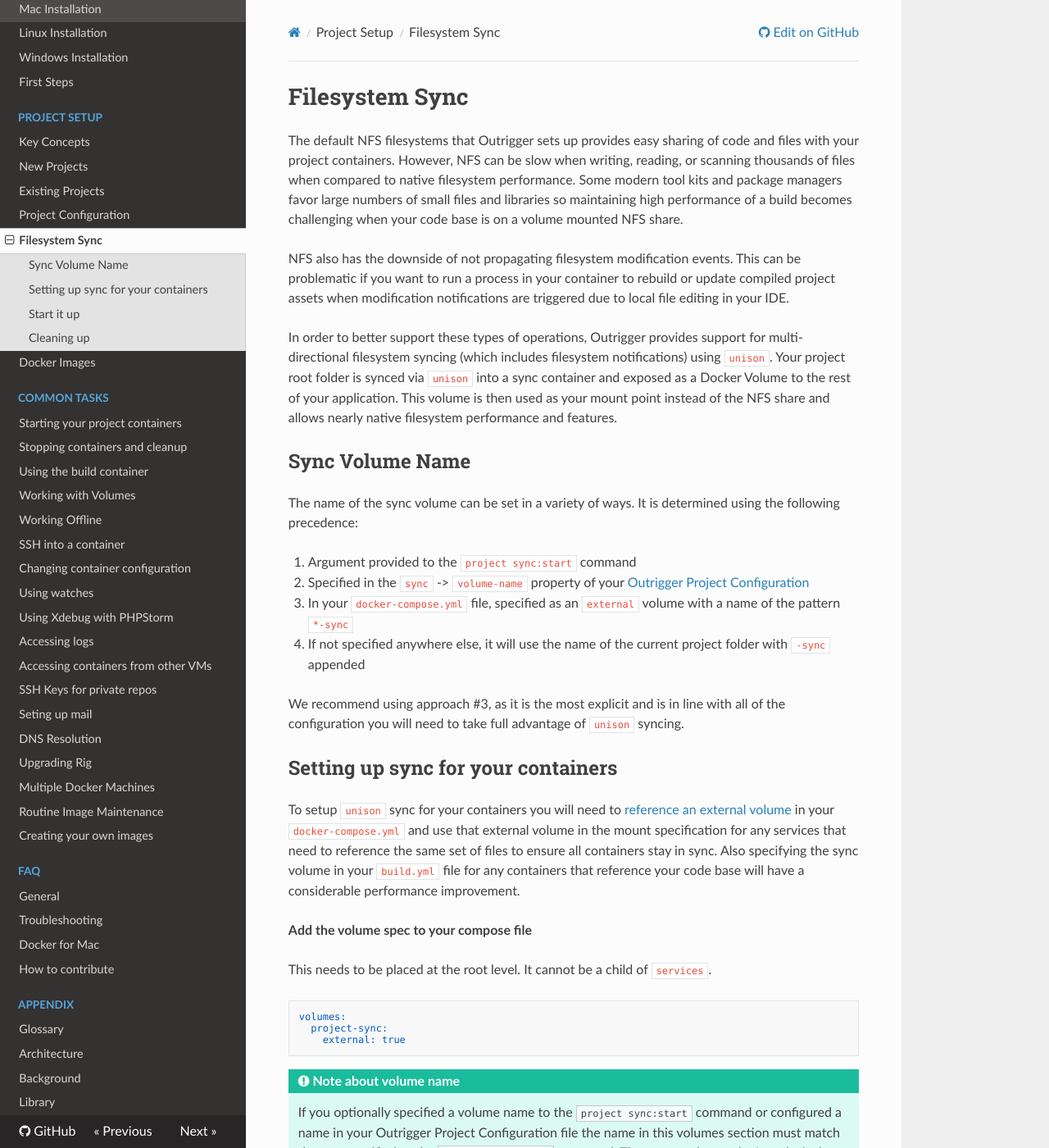
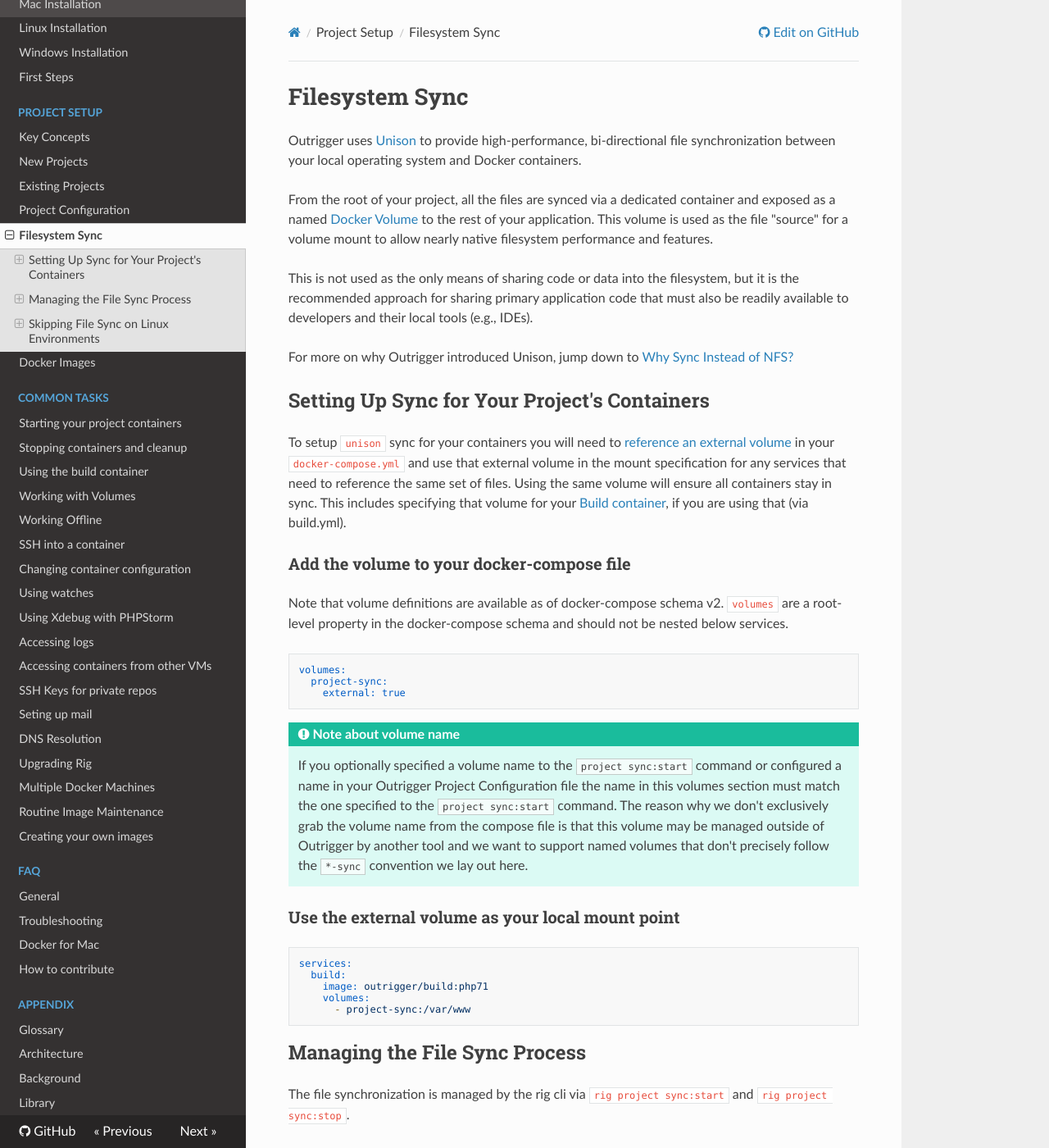
Before and after one commit to phase2/outrigger-docs, an MkDocs documentation site: the page built from docs/project-setup/filesystem-sync.md, in a window 1280 px wide and 1400 px high. Shown: the whole window at 82% size. Built offline with MkDocs 1.6.1, drawn with Linux system fonts in a browser that asks for light colours; nearby versions of some CDN libraries; old or Windows-style settings are respelled for this version of MkDocs; some of the changed text lies outside the part shown.

Commit message:
Realign filesystem sync documentation for easier learning

````diff
--- a/docs/project-setup/filesystem-sync.md
+++ b/docs/project-setup/filesystem-sync.md
@@ -1,41 +1,22 @@
 # Filesystem Sync
 
-The default NFS filesystems that Outrigger sets up provides easy sharing of code and files with your project containers.
-However, NFS can be slow when writing, reading, or scanning thousands of files when compared to native filesystem performance.
-Some modern tool kits and package managers favor large numbers of small files and libraries so maintaining high performance
-of a build becomes challenging when your code base is on a volume mounted NFS share.
+Outrigger uses [Unison](https://github.com/bcpierce00/unison) to provide high-performance, bi-directional file synchronization between your local operating system and Docker containers.
 
-NFS also has the downside of not propagating filesystem modification events. This can be problematic if you want to run
-a process in your container to rebuild or update compiled project assets when modification notifications are triggered
-due to local file editing in your IDE.
+From the root of your project, all the files are synced via a dedicated container and exposed as a named [Docker Volume](https://docs.docker.com/engine/tutorials/dockervolumes/) to the rest of your application. This volume is used as the file "source" for a volume mount to allow nearly native filesystem performance and features.
 
-In order to better support these types of operations, Outrigger provides support for multi-directional filesystem syncing
-(which includes filesystem notifications) using `unison`.  Your project root folder is synced via `unison` into a sync
-container and exposed as a Docker Volume to the rest of your application. This volume is then used as your mount point
-instead of the NFS share and allows nearly native filesystem performance and features.
+This is not used as the only means of sharing code or data into the filesystem, but it is the recommended approach for sharing primary application code that must also be readily available to developers and their local tools (e.g., IDEs).
 
-## Sync Volume Name
+For more on why Outrigger introduced Unison, jump down to [Why Sync Instead of NFS?](#why-sync-instead-of-nfs)
 
-The name of the sync volume can be set in a variety of ways. It is determined using the following precedence:
-
-1. Argument provided to the `project sync:start` command
-2. Specified in the `sync` -> `volume-name` property of your [Outrigger Project Configuration](./project-configuration.md)
-3. In your `docker-compose.yml` file, specified as an `external` volume with a name of the pattern `*-sync`
-4. If not specified anywhere else, it will use the name of the current project folder with `-sync` appended
-
-We recommend using approach #3, as it is the most explicit and is in line with all of the configuration you will need
-to take full advantage of `unison` syncing.
-
-## Setting up sync for your containers
+## Setting Up Sync for Your Project's Containers
 
 To setup `unison` sync for your containers you will need to [reference an external volume](https://docs.docker.com/compose/compose-file/#volume-configuration-reference)
 in your `docker-compose.yml` and use that external volume in the mount specification for any services that need to
-reference the same set of files to ensure all containers stay in sync. Also specifying the sync volume in your `build.yml`
-file for any containers that reference your code base will have a considerable performance improvement.
+reference the same set of files. Using the same volume will ensure all containers stay in sync. This includes specifying that volume for your [Build container](/common-tasks/using-the-build-container), if you are using that (via build.yml).
 
-**Add the volume spec to your compose file**
+### Add the volume to your docker-compose file
 
-This needs to be placed at the root level. It cannot be a child of `services`.
+Note that volume definitions are available as of docker-compose schema v2. `volumes` are a root-level property in the docker-compose schema and should not be nested below services.
 
 ```yaml
 volumes:
@@ -50,7 +31,7 @@ volumes:
     managed outside of Outrigger by another tool and we want to support named volumes that don't precisely follow
     the `*-sync` convention we lay out here.
 
-**Use the external volume as your local mount point**
+### Use the external volume as your local mount point
 
 ```yaml
 services:
@@ -60,15 +41,32 @@ services:
       - project-sync:/var/www
 ```
 
-## Start it up
+## Managing the File Sync Process
+
+The file synchronization is managed by the rig cli via `rig project sync:start` and `rig project sync:stop`.
+
+### Configuring the Sync Volume Name
+
+The name of the sync volume can be set in a variety of ways. It is determined using the following precedence:
+
+1. Argument provided to the `project sync:start` command
+2. Specified in the `sync` -> `volume-name` property of your [Outrigger Project Configuration](./project-configuration.md)
+3. In your `docker-compose.yml` file, specified as an `external` volume with a name of the pattern `*-sync`
+4. If not specified anywhere else, it will use the name of the current project folder with `-sync` appended
+
+We recommend using approach #2 or #3 to ensure consistency across all environments. If you use approach #2, make sure a volume of the same name is still defined as part of your docker or docker-compose configuration.
+
+### Start it up
 
 From your project root run the command `rig project sync:start` (there is also an alias `rig project sync`) to get going.
-With the above configuration you should be up and running. The initial sync can take a few seconds depending on the size
+The initial sync can take a few seconds depending on the size
 of your project folder. You will see a progress indicator that will let you know when the initial sync is finished and
 things are ready to use.
 
+!!! important "Workflow Change for Unison-using Projects"
+    Projects that use this file syncing approach will require execution of this command as a new step before any other docker commands can be run.
 
-## Cleaning up
+### Cleaning up
 
 Since the `project sync:start` command starts another container to manage the volume syncing, we have a command `project sync:stop`
 that will clean up that running container for you. It discovers the volume / container name the same way `project sync:start`
@@ -76,3 +74,46 @@ does.
 
 When you are done for the day, or for that project, from the project root `rig project sync:stop` will clean up any running
 `unison` containers for that project.
+
+## Skipping File Sync on Linux Environments
+
+Linux environments have native filesystem performance without anything as complex as file sync, because they do not need to use a virtualization layer to have access to the [Linux Kernel's container support](https://jvns.ca/blog/2016/10/10/what-even-is-a-container/).
+
+For this reason, any environment running on Linux may want to skip the overhead of the synchronization process.
+
+If you have this use case, create a  docker-compose.override.yml file to carry the external volume declaration, as described in the [official documentation for sharing docker-compose configuration](https://docs.docker.com/compose/extends/#multiple-compose-files). Unlike that documentation, on Linux environments you simply run as `docker-compose -f docker-compose.yml` and the configuration override will not be applied.
+
+### Example docker-compose.yml
+
+```yaml
+services:
+  www:
+    image: outrigger/apache-php:php71
+    volumes:
+      - .:/var/www
+```
+
+### Example docker-compose.override.yml
+
+```yaml
+services:
+  www:
+    volumes:
+      - project-sync:/var/www
+volumes:
+  project-sync:
+    external: true
+```
+
+### Why Sync Instead of NFS?
+
+Outrigger provides easy, [NFS-based filesystem mounts](/project-setup/key-concepts) to share code and files with your project containers. However, it is slow when writing, reading, or scanning thousands of files when compared to native filesystem performance.
+Some modern tool kits and package managers favor large numbers of small files and libraries so maintaining high performance
+of a build becomes challenging when your code base is on a volume mounted NFS share.
+
+NFS also has the downside of not propagating filesystem modification events. This can be problematic if you want to run
+a process in your container to rebuild or update compiled project assets when modification notifications are triggered
+due to local file editing in your IDE.
+
+Given the current state of the art of Virtual Machines and filesystems, these types of operations are better supported by bi-directional file syncing
+(which includes filesystem notifications).
````
